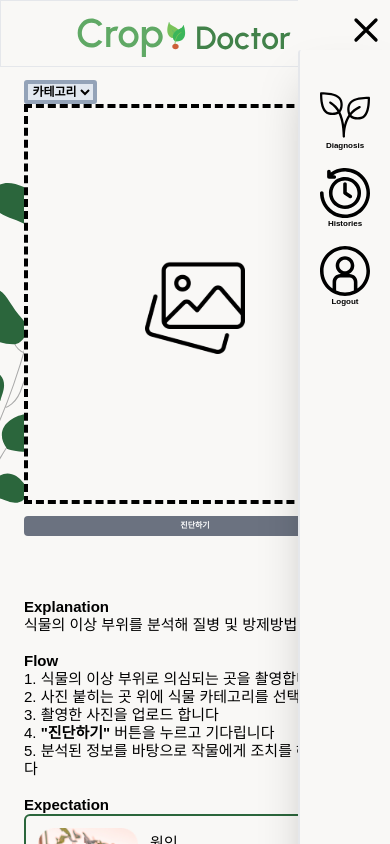
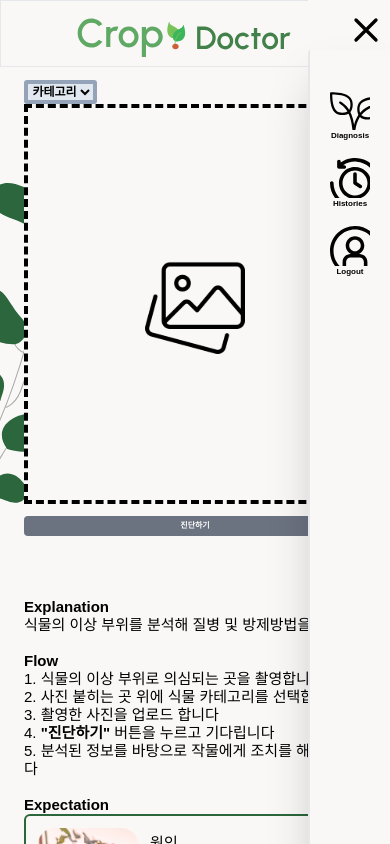
Before and after one commit to S-V-23-BootCamp-Team-F/frontend, a React (Vite) app: page / in a window 390 px wide. Both pictures are taken after a click on the button 368 px from the left and 25 px from the top of the page. Built offline with nearby package versions, Linux system fonts and the light colour scheme.

Commit message:
design : 햄버거 사진 배경으로 바꿈

```diff
--- a/src/components/Navbar.tsx
+++ b/src/components/Navbar.tsx
@@ -63,21 +63,15 @@ function Navbar() {
             )}
           >
             <div className="mt-20 px-10 text-center">
-              <div className="mt-8 flex justify-center">
-                <img src={diagnosis} />
-              </div>
+              <div className="mt-8 flex h-20 w-20 bg-diagnosis" />
               <div className="cursor-pointer hover:border-b-2 hover:border-button hover:text-button">
                 Diagnosis
               </div>
-              <div className="mt-8 flex justify-center">
-                <img src={history} />
-              </div>
+              <div className="mt-8 flex h-20 w-20 bg-history" />
               <div className="cursor-pointer hover:border-b-2 hover:border-button hover:text-button">
                 Histories
               </div>
-              <div className="mt-8 flex justify-center">
-                <img src={login} />
-              </div>
+              <div className="mt-8 flex h-20 w-20 justify-center bg-login" />
               <div className="cursor-pointer hover:border-b-2 hover:border-button hover:text-button">
                 Logout
               </div>
--- a/tailwind.config.cjs
+++ b/tailwind.config.cjs
@@ -16,9 +16,9 @@ module.exports = {
         button: "#2B663C",
         disease: "#F6795B",
       },
-      width:{
-        600:"37.5rem",
-        404:"25.25rem",
+      width: {
+        600: "37.5rem",
+        404: "25.25rem",
         700: "43.75rem",
       },
       height: {
@@ -28,11 +28,14 @@ module.exports = {
         356: "22.25rem",
       },
       screens: {
-        'xs': '650px',
+        xs: "650px",
       },
       backgroundImage: {
         grass: "url('src/images/grass.svg')",
         startImg: "url('images/backImg.svg')",
+        diagnosis: "url('images/diagnosis.svg')",
+        login: "url('images/login.svg')",
+        history: "url('images/history.svg')",
       },
       fontSize: {
         10: "10px",
```
